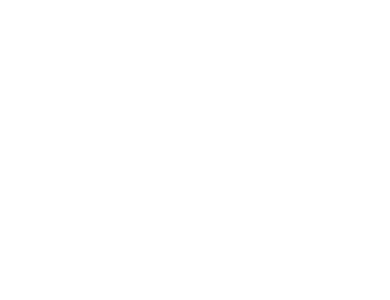
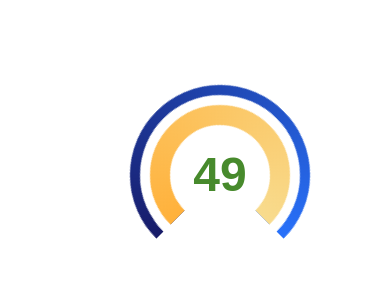
Before and after one commit to raazgupta239/rojgarnepal3, a React (Vite) app: page /circle in a window 390 px wide. Before the commit this address had no page. Shown: the top 300 px of the page. Built offline with nearby package versions, Linux system fonts and the light colour scheme; a small style sheet from the web is missing; the HTML template or start-up script is replaced by a standard one.

Commit message:
adminlogin responsive and circlecheck code

```diff
--- a/src/App.jsx
+++ b/src/App.jsx
@@ -9,6 +9,7 @@ import {
 import Home from "./pages/Home.jsx";
 import Services from "./pages/Services";
 import About from "./pages/About";
+import Circlecheck from "./pages/Circlecheck.jsx";
 
 import AdminLogIn from "./pages/AdminLogIn.jsx"
 import ClientHome from './pages/ClientHome.jsx';
@@ -25,6 +26,9 @@ import FreelancerService from './pages/FreelancerService.jsx';
 import FApplyNow from './pages/FApplyNow.jsx';
 import FSearchFilter from "./pages/FSearchFilter.jsx";
 import CSearchFilter from "./pages/CSearchFilter.jsx";
+
+
+
 
 const App = () => {
   return (
@@ -59,6 +63,8 @@ const App = () => {
 
 
         <Route path="/adminlogin" element={<AdminLogIn />} />
+        <Route path="/circle" element={<Circlecheck />} />
+
       </Routes>
 
     </BrowserRouter>
--- a/src/css/pageCss/AdminLogIn.css
+++ b/src/css/pageCss/AdminLogIn.css
@@ -1,33 +1,26 @@
-
-
 .alogo {
   height: 50px;
   margin-top: 2rem;
   margin-left: 4rem;
 }
-  .alogin-container{
-    background-color:rgb(255, 255, 255);
-    height: 100%;
-  }
+
 .alogin-container {
   background-image: url(./adminbg.jpg); /* Adjust the path as necessary */
   background-size: cover;
   background-position: center;
-    height: 100vh; /* Cover the full viewport height */
-
+  height: 120vh; /* Cover the full viewport height */
   justify-content: center;
   align-items: center;
 }
 
-
 .alogin-form {
   width: 30rem;
-    max-width: 400px;
+  max-width: 90%; /* Use max-width for better responsiveness */
   align-items: center;
   height: 20rem;
   padding: 1rem;
-    margin-left: 35%;
-    margin-right: 35%;
+  margin-left: auto;
+  margin-right: auto;
   margin-top: 10%;
   border: 1px solid #dddddd7f;
   border-radius: 8px;
@@ -45,13 +38,7 @@ margin-top: 10%;
   margin-bottom: 2rem;
 }
 
-  .aform-controli {
-    width: 100%;
-    padding: 10px;
-    border: 1px solid #ddd;
-    border-radius: 4px;
-  }
-  .aform-controlp {
+.aform-controli, .aform-controlp {
   width: 100%;
   padding: 10px;
   border: 1px solid #ddd;
@@ -60,7 +47,6 @@ margin-top: 10%;
 
 .aerror-message {
   color: red;
-
   font-size: 0.8rem;
   margin-top: 5px;
   width: 100%;
@@ -76,26 +62,51 @@ margin-top: 10%;
 
 .aforgot-password {
   color: #007bff;
+  font-size: 1rem;
   text-decoration: none;
   margin-top: 1rem;
 }
 
 .aforgot-password:hover {
   text-decoration: underline;
+  transition: 0.3s ease;
 }
-
+.arojgar-np{
+  color: #ff7f3e;
+}
 .alogin-button {
   width: 100%;
   padding: 10px;
-    background-color: green;
+  background-color:#1b294c;
   color: #fff;
   border: none;
   border-radius: 1rem;
+margin-top: -1rem;
   cursor: pointer;
   font-size: 16px;
+  transition:0.3s ease; /* Add transition for smooth effect */
+}
+
+.alogin-button:hover {
+  background-color:#125194; /* Darker green for hover effect */
 }
 
 .alogin-button:disabled {
   background-color: #ccc;
   cursor: not-allowed;
 }
+
+/* Responsive Code */
+@media (max-width: 768px) {
+  .alogin-form {
+    width: 80%;
+    margin-top: 15%;
+  }
+}
+
+@media (max-width: 480px) {
+  .alogin-form {
+    width: 90%;
+    margin-top: 20%;
+  }
+}
--- /dev/null
+++ b/src/css/pageCss/circlecheck.css
@@ -0,0 +1,89 @@
+.doughnut-chart-container {
+    position: relative;
+    width: 200px;
+    height: 200px;
+    margin: 50px auto;
+    display: flex;
+    justify-content: center;
+    align-items: center;
+  }
+
+  .doughnut-chart {
+    position: relative;
+  }
+
+  .half-circle {
+    position: absolute;
+    width: 200px;
+    height: 200px;
+    border-radius: 50%;
+    transform-origin: center;
+  }
+
+  .outer-circle {
+    background: conic-gradient(#171b68 0deg, #2871fa 270deg, transparent 270deg);
+    border: 10px solid white;
+    border-radius: 50%;
+    animation: drawOuterCircle 3s ease-in-out forwards;
+  }
+
+  .inner-circle {
+    background: conic-gradient(#ffb13b 0deg, #f8db8d 270deg, transparent 270deg);
+    width: 160px;
+    height: 160px;
+    top: 20px;
+    left: 20px;
+    border: 10px solid white;
+    border-radius: 50%;
+    animation: drawInnerCircle 5s ease-in-out forwards;
+  }
+
+  .innermost-circle {
+    background: white;
+    width: 100px;
+    height: 100px;
+    margin-top: 50px;
+    margin-left: 50px;
+    border: 10px solid white;
+    border-radius: 50%;
+    animation: drawInnermostCircle 5s ease-in-out forwards;
+  }
+
+  .data-display {
+    position: absolute;
+    font-size: 3rem;
+    font-weight: bold;
+    color: #478a2c;
+    text-align: center;
+    line-height: 160px; /* This centers the text vertically */
+    width: 160px;
+    height: 160px;
+    top: 20px;
+    left: 20px;
+  }
+
+  @keyframes drawOuterCircle {
+    0% {
+      transform: rotate(0deg);
+    }
+    100% {
+      transform: rotate(225deg);
+    }
+  }
+
+  @keyframes drawInnerCircle {
+    10% {
+      transform: rotate(120deg);
+    }
+    100% {
+      transform: rotate(225deg);
+    }
+  }
+  @keyframes drawInnermostCircle {
+    0% {
+      transform: rotate(0deg);
+    }
+    100% {
+      transform: rotate(225deg);
+    }
+  }
--- a/src/pages/AdminLogIn.jsx
+++ b/src/pages/AdminLogIn.jsx
@@ -2,7 +2,7 @@ import React from 'react';
 import { Formik, Form, Field, ErrorMessage } from 'formik';
 import * as Yup from 'yup';
 import './../css/pageCss/AdminLogIn.css';
-import image from './../images/adminbg.jpg'
+
 import logo from './../images/LOGO.png'
 
 const validationSchema = Yup.object().shape({
@@ -25,7 +25,7 @@ const AdminLogIn = () => {
 
       </div>
       <div className="alogin-form">
-        <h2>Admin LogIn To RojgarNepal</h2>
+        <h2>Admin LogIn To <span className='arojgar-np'> RojgarNepal</span></h2>
         <Formik
           initialValues={{ id: '', password: '' }}
           validationSchema={validationSchema}
--- /dev/null
+++ b/src/pages/Circlecheck.jsx
@@ -0,0 +1,30 @@
+import React, { useEffect } from 'react';
+import './../css/pageCss/circlecheck.css';
+
+const Circlecheck = () => {
+  const data = 49;
+
+  useEffect(() => {
+    const outerCircle = document.querySelector('.outer-circle');
+    const innerCircle = document.querySelector('.inner-circle');
+    const innermostCircle = document.querySelector('.innermost-circle');
+    outerCircle.classList.add('animate');
+    innerCircle.classList.add('animate');
+    innermostCircle.classList.add('animate');
+  }, []);
+
+  return (
+    <div className="doughnut-chart-container">
+      <div className="doughnut-chart">
+        <div className="outer-circle half-circle"></div>
+        <div className="inner-circle half-circle"></div>
+            <div className="innermost-circle"></div>
+        <div className="data-display">
+          {data}
+        </div>
+      </div>
+    </div>
+  );
+};
+
+export default Circlecheck;
```
Lines whose indentation alone changed are shown as unchanged.
